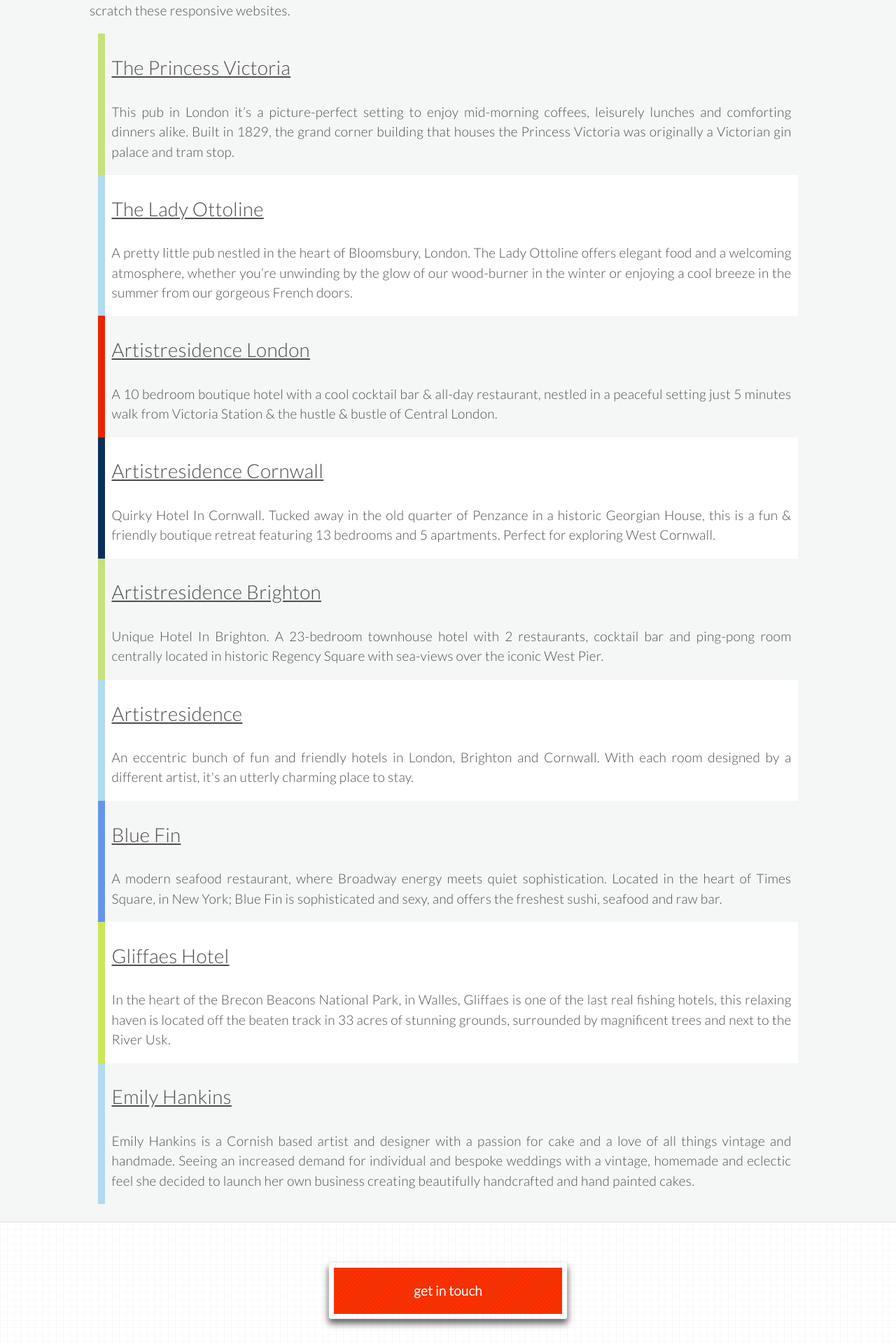
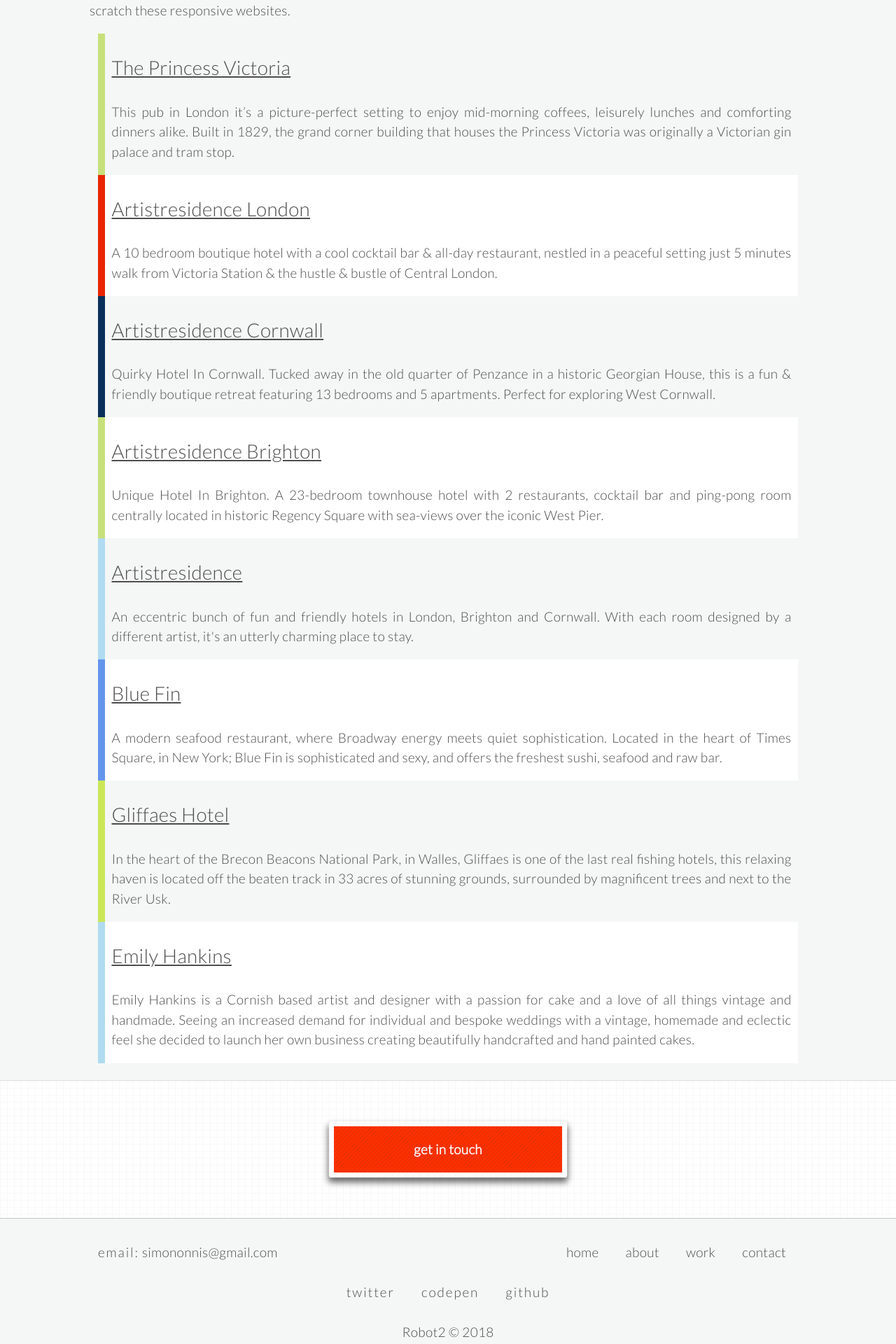
Before and after one commit to SimoNonnis/Robot2, a PHP site: page /work in a window 1280 px wide. Shown: the part 593-2513 px from the top of the page at 70% size. Run offline with PHP 8.4, Linux system fonts and the light colour scheme.

Commit message:
Update work.php

```diff
--- a/work.php
+++ b/work.php
@@ -30,16 +30,6 @@
              dinners alike.
              Built in 1829, the grand corner building that houses the Princess Victoria was originally
              a Victorian gin palace and tram stop.
-          </p>
-        </div>
-      </article>
-      <article class="work-article g-wrapper u-cf lady-ott">
-        <div class="work-txt">
-          <h3><a href="http://theladyottoline.com/" target="_blank">The Lady Ottoline</a></h3>
-          <p>A pretty little pub nestled in the heart of Bloomsbury, London. The Lady Ottoline offers elegant
-            food and a welcoming atmosphere, whether you’re unwinding by the glow
-            of our wood-burner in the winter or enjoying a cool breeze in the summer from our gorgeous
-            French doors.
           </p>
         </div>
       </article>
```
